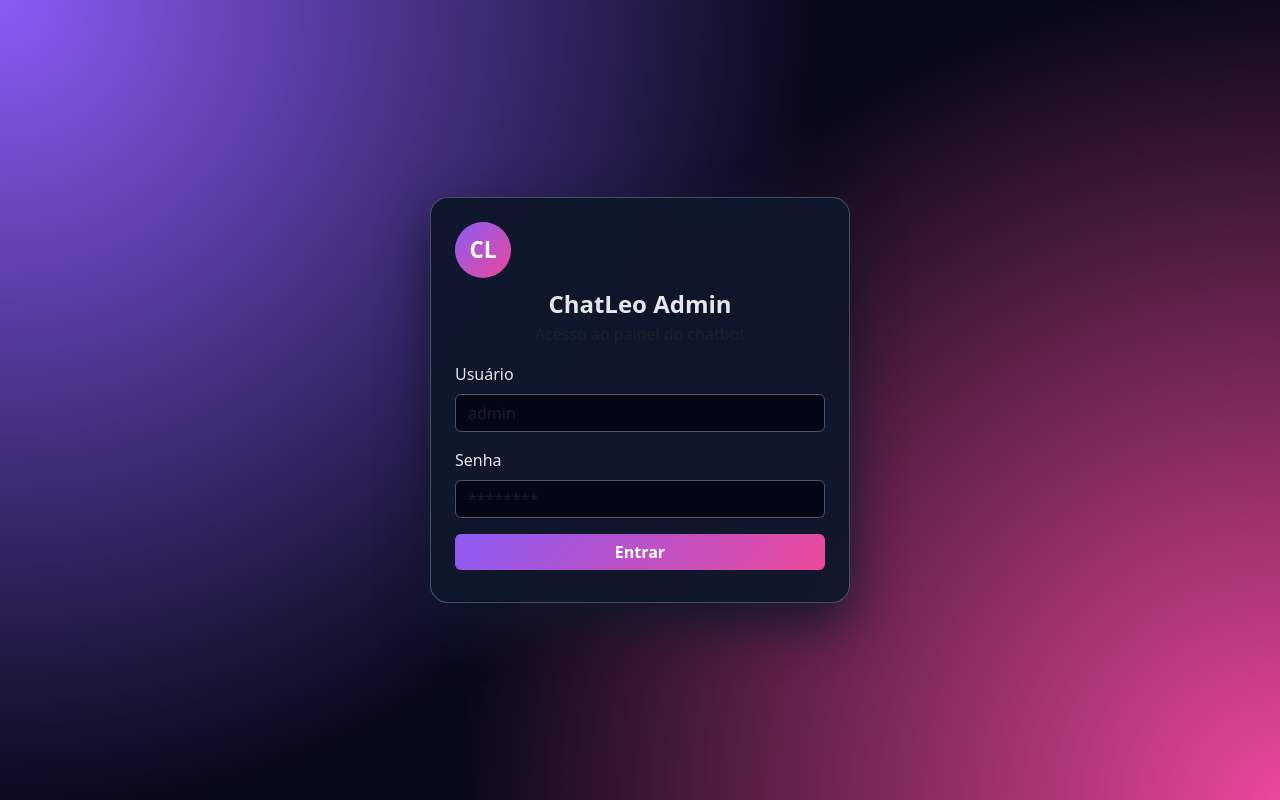
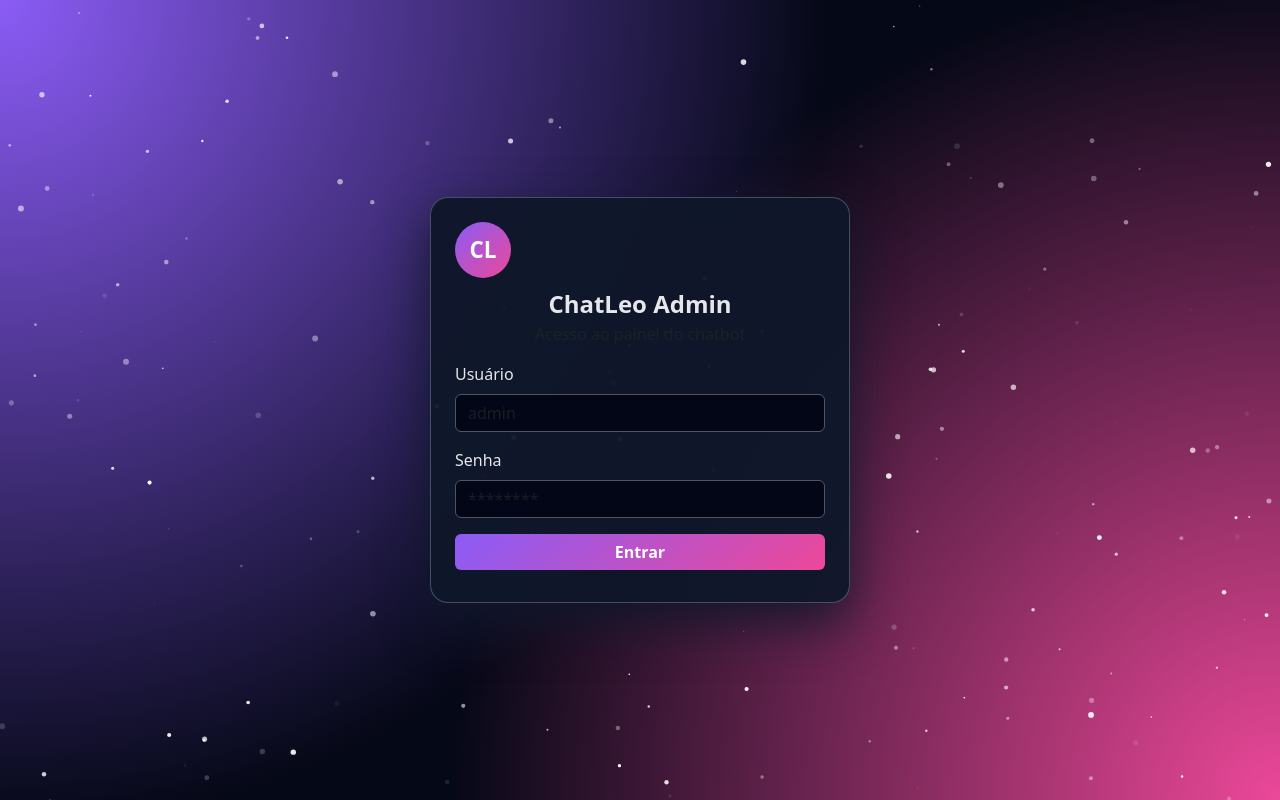
Before and after one commit to moaaskt/ChatJovemProgramador-staging, a Flask app: page /admin/login in a window 1280 px wide. Run offline with Flask 3, Linux system fonts and the light colour scheme.

Commit message:
feat(login): add particle.js background to login page
Add animated particle background to enhance visual appeal of admin login page.
Includes configuration file for particle settings and proper z-index layering.

```diff
--- /dev/null
+++ b/static/js/particles-config.js
@@ -0,0 +1,38 @@
+particlesJS("particles-js" , {
+  "particles" : {
+    "number" : {
+      "value": 160 ,
+      "density" : {
+        "enable": true ,
+        "value_area": 800
+      }
+    },
+    "color": { "value": "#ffffff"  },
+    "shape": { "type": "circle"  },
+    "opacity" : {
+      "value": 1 ,
+      "random": true
+    },
+    "size" : {
+      "value": 3 ,
+      "random": true
+    },
+    "line_linked": { "enable": false  },
+    "move" : {
+      "enable": true ,
+      "speed": 1 ,
+      "direction": "none" ,
+      "random": true ,
+      "straight": false ,
+      "out_mode": "out" ,
+      "bounce": false
+    }
+  },
+  "interactivity" : {
+    "events" : {
+      "onhover": { "enable": false  },
+      "onclick": { "enable": false  }
+    }
+  },
+  "retina_detect": true
+});
--- a/templates/admin/login.html
+++ b/templates/admin/login.html
@@ -20,6 +20,8 @@
             border-radius: 18px;
             border: 1px solid rgba(148, 163, 184, 0.4);
             box-shadow: 0 20px 50px rgba(15, 23, 42, 0.9);
+            position: relative;
+            z-index: 10;
         }
         .login-logo {
             width: 56px;
@@ -62,9 +64,20 @@
             font-size: 0.8rem;
             color: #9ca3af;
         }
+        #particles-js {
+            position: fixed;
+            width: 100%;
+            height: 100%;
+            top: 0;
+            left: 0;
+            z-index: 0;
+            pointer-events: none;
+        }
     </style>
 </head>
+
 <body>
+    <div id="particles-js"></div>
     <div class="container min-vh-100 d-flex align-items-center justify-content-center">
         <div class="login-card p-4">
             <div class="text-center mb-3">
@@ -95,6 +108,8 @@
         </div>
     </div>
 
+    <script src="https://cdn.jsdelivr.net/npm/particles.js"></script>
+    <script src="/static/js/particles-config.js"></script>
     <script>
         document.getElementById("login-form").addEventListener("submit", async function (e) {
             e.preventDefault();
```
